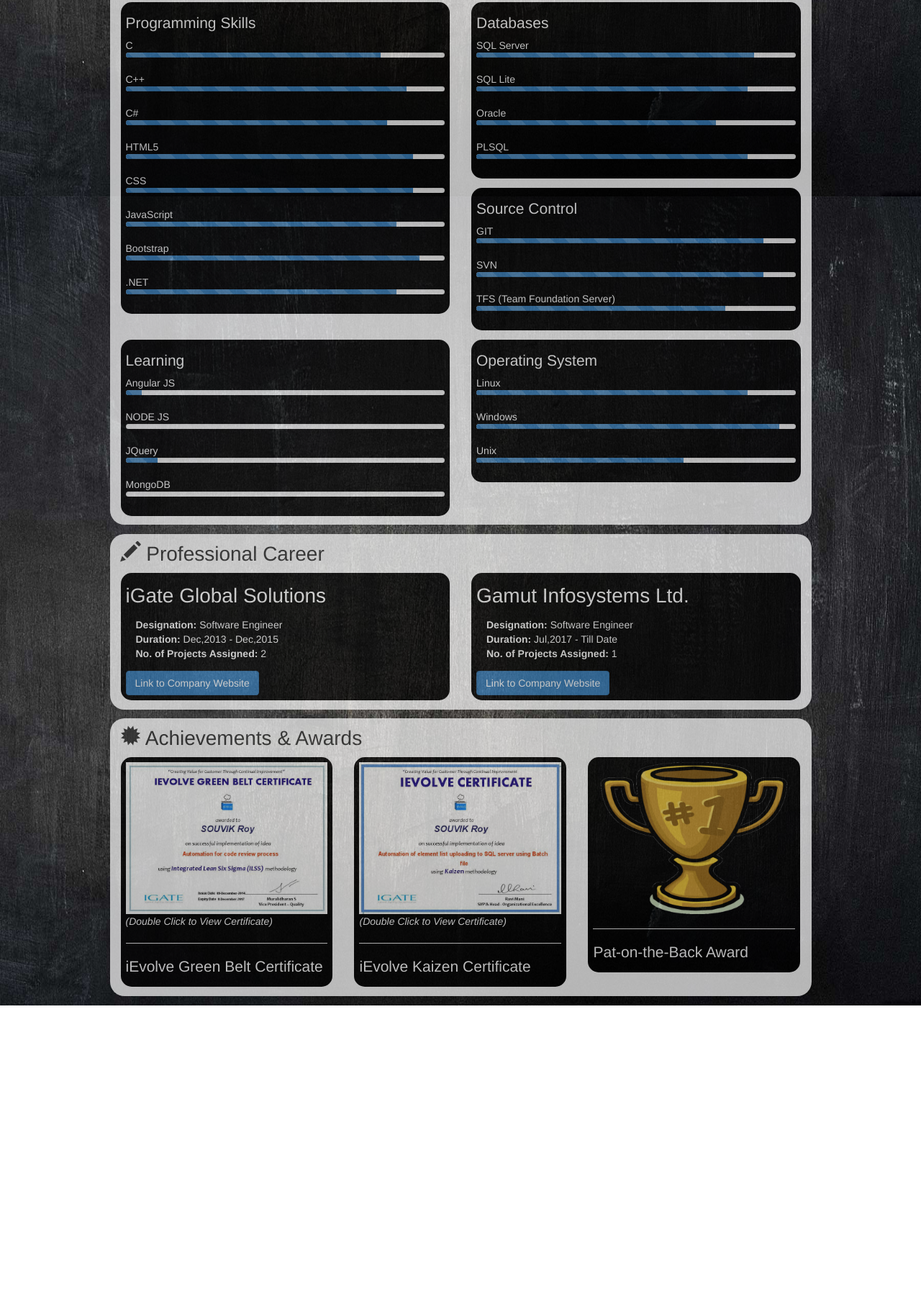
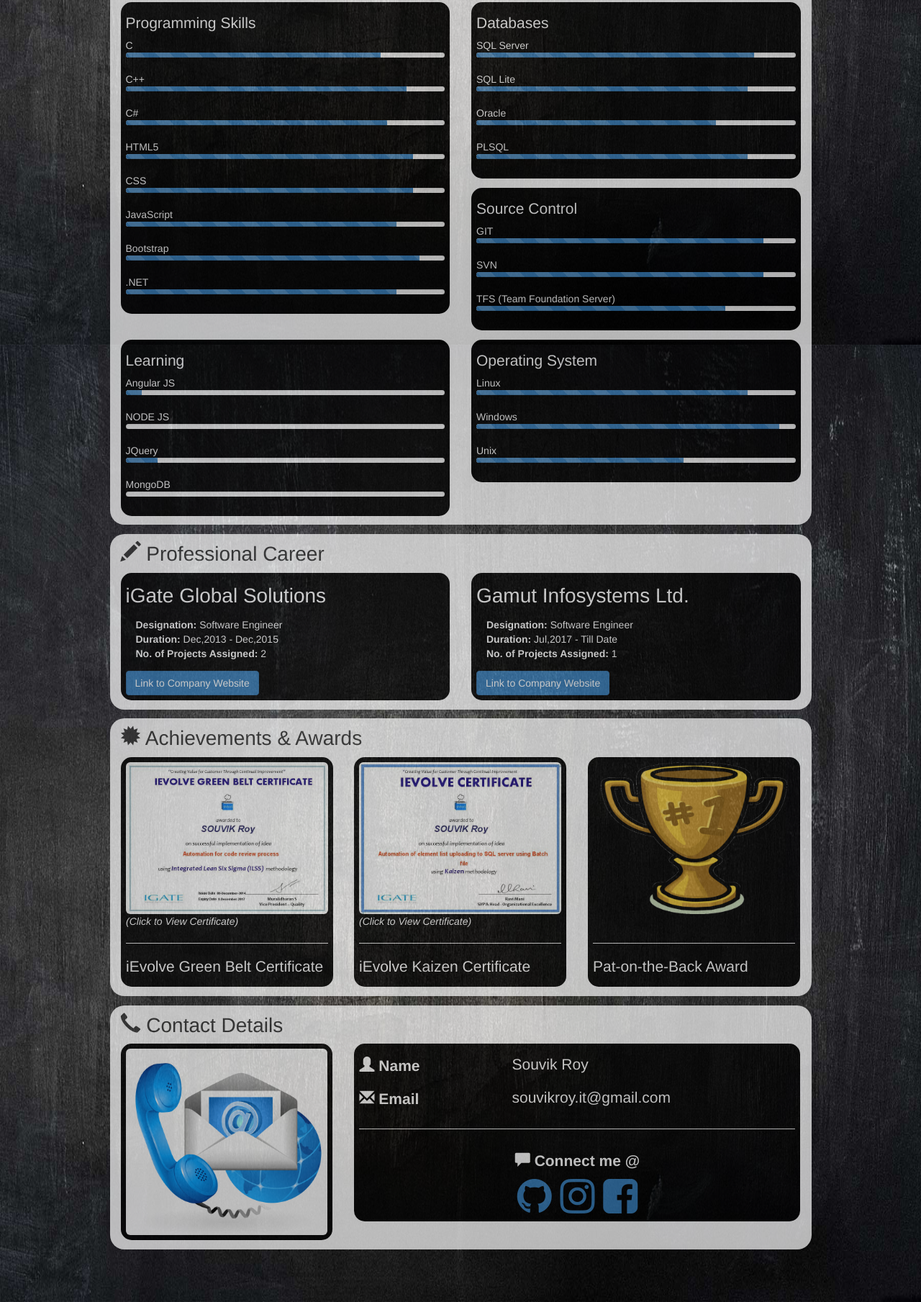
Before and after one commit to ssm-12/ssm-12.github.io, a plain HTML site: page Portfolio.html in a window 1280 px wide. Shown: the part 851-2660 px from the top of the page at 72% size. Before the commit the page ends 2248 px from the top, so only its background shows below. Drawn offline with nearby package versions, Linux system fonts and the light colour scheme.

Commit message:
Complete - Final Commit 1

```diff
--- a/Portfolio.html
+++ b/Portfolio.html
@@ -13,6 +13,33 @@
   <!-- My StyleSheet -->
   <link rel="stylesheet" href="myStyleSheet.css">
   <link rel="stylesheet" href="aos-master/dist/aos.css" />
+  <link rel="stylesheet" href="https://cdnjs.cloudflare.com/ajax/libs/font-awesome/4.7.0/css/font-awesome.min.css">
+  <script>
+  $(document).ready(function(){
+    // Add smooth scrolling to all links
+    $("a").on('click', function(event) {
+
+      // Make sure this.hash has a value before overriding default behavior
+      if (this.hash !== "") {
+        // Prevent default anchor click behavior
+        event.preventDefault();
+
+        // Store hash
+        var hash = this.hash;
+
+        // Using jQuery's animate() method to add smooth page scroll
+        // The optional number (800) specifies the number of milliseconds it takes to scroll to the specified area
+        $('html, body').animate({
+          scrollTop: $(hash).offset().top
+        }, 800, function(){
+
+          // Add hash (#) to URL when done scrolling (default click behavior)
+          window.location.hash = hash;
+        });
+      } // End if
+    });
+  });
+  </script>
 </head>
 
 <body >
@@ -36,13 +63,10 @@
       <div class="collapse navbar-collapse" id="myNavbar">
         <ul class="nav navbar-nav">
           <li class="active"><a href="#">Home</a></li>
-          <li><a href="#about">Page 1</a></li>
-          <li><a href="#">Page 2</a></li>
-          <li><a href="#">Page 3</a></li>
-        </ul>
-        <ul class="nav navbar-nav navbar-right">
-          <li><a href="#"><span class="glyphicon glyphicon-user"></span> Sign Up</a></li>
-          <li><a href="#"><span class="glyphicon glyphicon-log-in"></span> Login</a></li>
+          <li><a href="#skillContainer">Skills</a></li>
+          <li><a href="#proSkills">Professional Career</a></li>
+          <li><a href="#awards">Achievements &amp; Awards</a></li>
+          <li><a href="#contact">Contact Details</a></li>
         </ul>
       </div>
     </div>
@@ -65,7 +89,7 @@
       <div id="skills" class="col-xs-12 col-sm-10 col-md-10 col-sm-offset-1 col-md-offset-1 cards" data-aos="fade-in">
         <h4><span class="glyphicon glyphicon-briefcase"></span> Professional Skills</h4>
         <div class="row">
-          <div class="col-xs-12 col-sm-6 col-md-6 col-lg-6">
+          <div class="col-xs-12 col-sm-6 col-md-6 col-lg-6" data-aos="fade-right">
             <div id="coreSkills" class="cards-inverse">
               <h5>Programming Skills</h5>
               C
@@ -102,7 +126,7 @@
               </div>
             </div>
           </div>
-          <div class="col-xs-12 col-sm-6 col-md-6 col-lg-6">
+          <div class="col-xs-12 col-sm-6 col-md-6 col-lg-6" data-aos="fade-left">
             <div id="dbSkills" class="cards-inverse">
               <h5>Databases</h5>
               SQL Server
@@ -140,7 +164,7 @@
           </div>
         </div>
         <div class="row">
-          <div class="col-xs-12 col-sm-6 col-md-6 col-lg-6">
+          <div class="col-xs-12 col-sm-6 col-md-6 col-lg-6" data-aos="fade-right">
             <div id="learningSkills" class="cards-inverse">
               <h5>Learning</h5>
               Angular JS
@@ -164,7 +188,7 @@
               </div>
             </div>
           </div>
-          <div class="col-xs-12 col-sm-6 col-md-6 col-lg-6">
+          <div class="col-xs-12 col-sm-6 col-md-6 col-lg-6" data-aos="fade-left">
             <div id="OS" class="cards-inverse">
               <h5>Operating System</h5>
               Linux
@@ -190,7 +214,7 @@
 
   <div id="proSkills" class="container opac">
     <div class="row">
-      <div id="companies" class="col-xs-12 col-sm-10 col-md-10 col-sm-offset-1 col-md-offset-1 cards" data-aos="fade-up-right">
+      <div id="companies" class="col-xs-12 col-sm-10 col-md-10 col-sm-offset-1 col-md-offset-1 cards" data-aos="fade-in">
         <h4><span class="glyphicon glyphicon-pencil"></span> Professional Career</h4>
         <div class="row">
           <div class="col-xs-12 col-sm-6 col-md-6 col-lg-6" data-aos="fade-up-right">
@@ -198,7 +222,7 @@
               <div class="card">
                 <div class="card-block">
                   <h4>iGate Global Solutions</h4>
-                  <p class="card-text" style="width: 50rem">
+                  <p class="card-text">
                     <b>Designation:</b> Software Engineer </br>
                     <b>Duration:</b> Dec,2013 - Dec,2015 </br>
                     <b>No. of Projects Assigned: </b>2
@@ -214,7 +238,7 @@
               <div class="card">
                 <div class="card-block">
                   <h4>Gamut Infosystems Ltd.</h4>
-                  <p class="card-text" style="width: 50rem">
+                  <p class="card-text">
                     <b>Designation:</b> Software Engineer </br>
                     <b>Duration:</b> Jul,2017 - Till Date </br>
                     <b>No. of Projects Assigned:</b> 1
@@ -232,28 +256,29 @@
 
   <div id="awards" class="container opac">
     <div class="row">
-      <div id="achievements" class="col-xs-12 col-sm-10 col-md-10 col-sm-offset-1 col-md-offset-1 cards" data-aos="fade-up-right">
+      <div id="achievements" class="col-xs-12 col-sm-10 col-md-10 col-sm-offset-1 col-md-offset-1 cards" data-aos="zoom-in">
         <h4><span class="glyphicon glyphicon-certificate"></span> Achievements &amp; Awards</h4>
         <div class="row">
-          <div class="col-xs-12 col-sm-4 col-md-4 col-lg-4" data-aos="fade-up-right">
+          <div class="col-xs-12 col-sm-4 col-md-4 col-lg-4" data-aos="flip-left">
             <div id="award1" class="cards-inverse">
-              <img id="greenBelt" src="images/greenBelt.jpg" width="100%" data-toggle="modal" data-target="#myModal">
-              <i>(Double Click to View Certificate)</i>
+              <img id="greenBelt" src="images/greenBelt.jpg" class="img-rounded" width="100%" data-toggle="modal" data-target="#myModal">
+              <i>(Click to View Certificate)</i>
               <hr>
               <h5>iEvolve Green Belt Certificate</h5>
             </div>
           </div>
-          <div class="col-xs-12 col-sm-4 col-md-4 col-lg-4" data-aos="fade-up-right">
+          <div class="col-xs-12 col-sm-4 col-md-4 col-lg-4" data-aos="flip-right">
             <div id="award2" class="cards-inverse">
-              <img id="kaizen" src="images/kaizen.jpg" width="100%" data-toggle="modal" data-target="#myModal2">
-              <i>(Double Click to View Certificate)</i>
+              <img id="kaizen" src="images/kaizen.jpg" class="img-rounded" width="100%" data-toggle="modal" data-target="#myModal2">
+              <i>(Click to View Certificate)</i>
               <hr>
               <h5>iEvolve Kaizen Certificate</h5>
             </div>
           </div>
-          <div class="col-xs-12 col-sm-4 col-md-4 col-lg-4" data-aos="fade-up-right">
+          <div class="col-xs-12 col-sm-4 col-md-4 col-lg-4" data-aos="flip-left">
             <div id="award3" class="cards-inverse">
-              <img id="pob" src="images/trophy.png" width="100%">
+              <img id="pob" src="images/trophy.png"  width="100%">
+            </br>
               <hr>
               <h5>Pat-on-the-Back Award</h5>
             </div>
@@ -299,6 +324,61 @@
   </div>
   <!--Modal Ends here -->
 
+  <div id="contact" class="container opac">
+    <div class="row">
+      <div id="contDetails" class="col-xs-12 col-sm-10 col-md-10 col-sm-offset-1 col-md-offset-1 cards" data-aos="fade-up">
+        <h4><span class="glyphicon glyphicon-earphone"></span> Contact Details</h4>
+        <div class="row">
+          <div class="col-xs-4 col-sm-4 col-md-4 col-lg-4" data-aos="fade-up-right">
+            <div class="cards-inverse">
+              <img src="images/contactus.jpg" class="img-rounded" width="100%">
+            </div>
+          </div>
+          <div class="col-xs-8 col-sm-8 col-md-8 col-lg-8" data-aos="fade-up-left">
+            <div class="cards-inverse">
+              <div class="row">
+                <div class="col-xs-6 col-sm-4 col-md-4 col-lg-4">
+                    <h5><b><span class="glyphicon glyphicon-user"></span> Name</b></h5>
+                </div>
+                <div class="col-xs-6 col-sm-8 col-md-8 col-lg-8">
+                    <h5>Souvik Roy</h5>
+                </div>
+              </div>
+              <div class="row">
+                <div class="col-xs-6 col-sm-4 col-md-4 col-lg-4">
+                    <h5><b><span class="glyphicon glyphicon-envelope"></span> Email</b></h5>
+                </div>
+                <div class="col-xs-6 col-sm-8 col-md-8 col-lg-8">
+                    <h5>souvikroy.it@gmail.com</h5>
+                </div>
+              </div>
+            <hr>
+              <div class="row">
+                <div class="col-xs-12 col-sm-12 col-md-12 col-lg-12">
+                    <h5 align="center"><b><span class="glyphicon glyphicon-comment"></span> Connect me @</b></h5>
+                </div>
+                <div align="center" class="col-xs-12 col-sm-12 col-md-12 col-lg-12">
+                    <a href="https://github.com/ssm-12" target="_blank"><i class="fa fa-github" style="font-size:4em"></i></a>&nbsp;&nbsp;
+                    <a href="https://www.instagram.com/souvik_03/" target="_blank"><i class="fa fa-instagram" style="font-size:4em"></i></a>&nbsp;&nbsp;
+                    <a href="https://www.facebook.com/souvik19911991" target="_blank"><i class="fa fa-facebook-square" style="font-size:4em"></i></a>
+                </div>
+              </div>
+            </div>
+          </div>
+        </div>
+      </div>
+    </div>
+  </div>
+
+  <div>
+  </br>
+</br>
+</br>
+  </div>
+
+
+
+
 </div>
 
 </body>
--- a/myStyleSheet.css
+++ b/myStyleSheet.css
@@ -111,12 +111,11 @@
   margin: 0 auto;
 }
 
-pre{
-  color: green;
-  background-color: black;
-
-}
 
 #greenBelt{
   margin-top: 0 !important;
 }
+
+#contactMe{
+  opacity: 100 !important;
+}
```
Also changed, not shown: images/contactus.jpg (added).
